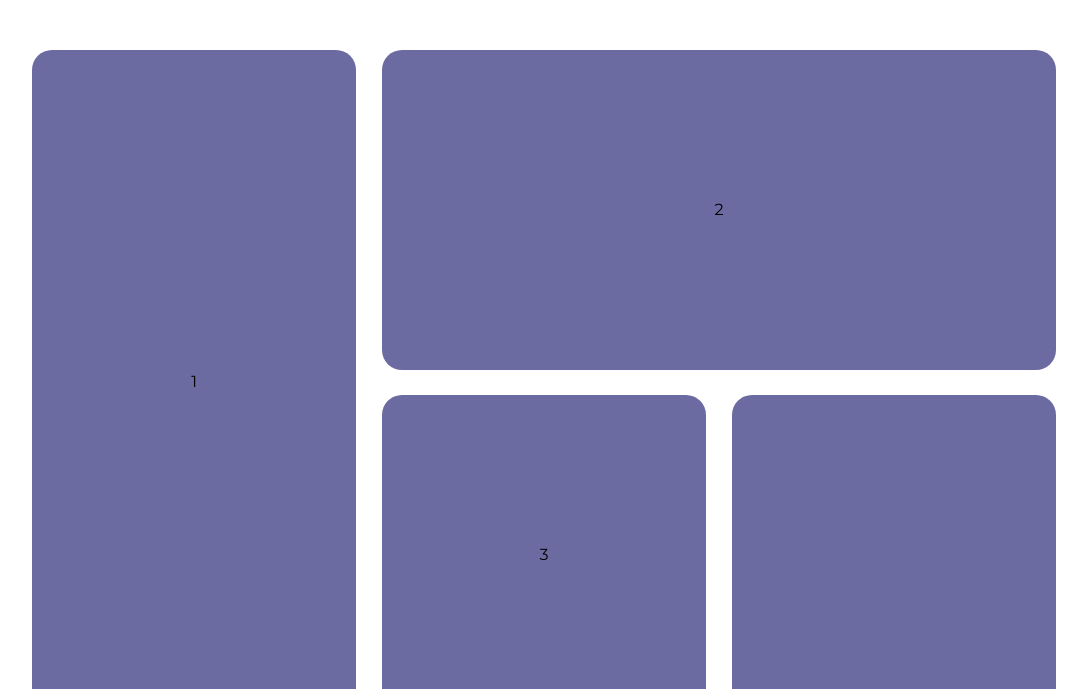
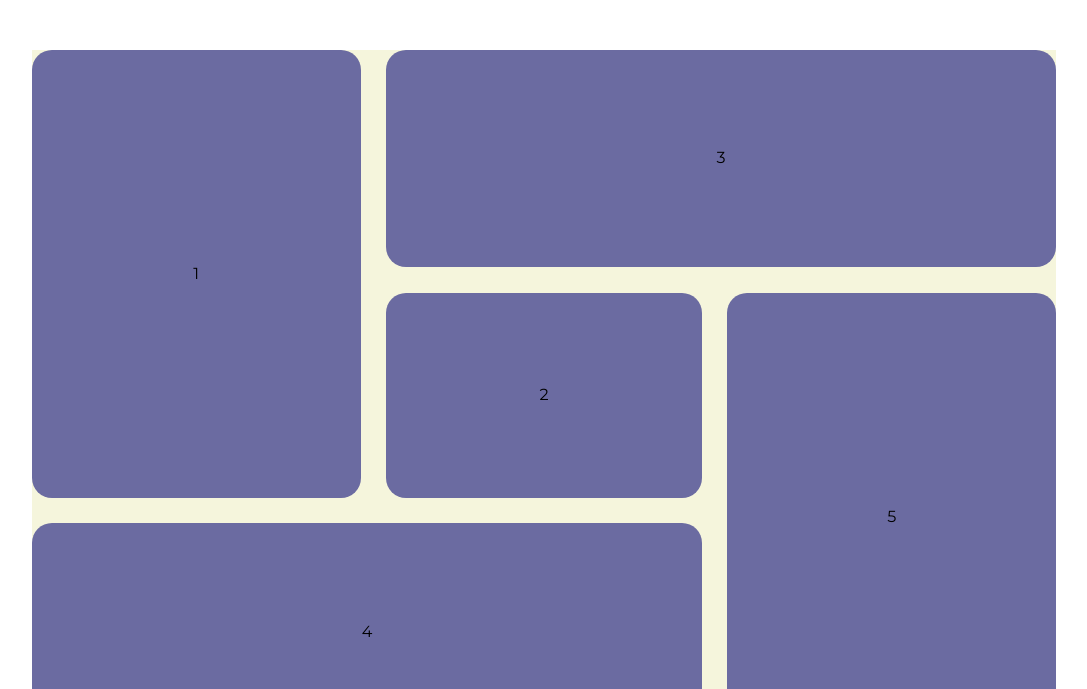
Before and after one commit to zlatan-dp/tmod-china-exhibition, a plain HTML site: page index.html in a window 1280 px wide. Shown: the part 111-800 px from the top of the page, without its empty margins (96-1183 px from the left). Drawn offline with nearby package versions, Linux system fonts and the light colour scheme.

Commit message:
added bento box animation

```diff
--- a/css/styles.css
+++ b/css/styles.css
@@ -45,6 +45,7 @@ html {
   }
 
   /* main-benefits */
+
   .main-benefits {
     padding-top: min(4.6vw, 90px);
     padding-bottom: min(9.3vw, 180px);
@@ -57,60 +58,110 @@ html {
       margin-bottom: min(4.1vw, 80px);
     }
 
-    .bento-grid {
-      display: grid;
-      grid-template-columns: repeat(3, 1fr);
-      grid-template-rows: repeat(3, 320px);
-      gap: min(2vw, 40px);
+    .bento-box {
+      position: relative;
       width: 100%;
+      height: min(54vw, 1040px);
+      background-color: beige;
+
+      &.default {
+        --x1: 33.33%;
+        --y1: 33.33%;
+        --x2: 66.67%;
+        --y2: 66.67%;
+      }
+
+      &.hover-1 {
+        --x1: 50%;
+        --y1: 50%;
+        --x2: 75%;
+        --y2: 75%;
+      }
+
+      &.hover-2 {
+        --x1: 25%;
+        --y1: 25%;
+        --x2: 75%;
+        --y2: 75%;
+      }
+
+      &.hover-3 {
+        --x1: 25%;
+        --y1: 50%;
+        --x2: 62.5%;
+        --y2: 75%;
+      }
+
+      &.hover-4 {
+        --x1: 37.5%;
+        --y1: 25%;
+        --x2: 75%;
+        --y2: 50%;
+      }
+
+      &.hover-5 {
+        --x1: 25%;
+        --y1: 25%;
+        --x2: 50%;
+        --y2: 62.5%;
+      }
 
       .bento-item {
+        position: absolute;
         display: flex;
         justify-content: center;
         align-items: center;
-        background-color: rgb(107, 107, 161);
-        border-radius: 20px;
-        transition: all 0.5s ease;
+        transition: all 0.4s cubic-bezier(0.68, -0.55, 0.27, 1.55);
+
+        .bento-content {
+          display: flex;
+          justify-content: center;
+          align-items: center;
+          background-color: rgb(107, 107, 161);
+          border-radius: 20px;
+          width: 100%;
+          height: 100%;
+        }
       }
 
-      .item-1 {
-        grid-area: 1 / 1 / 3 / 2;
+      .bento-item-1 {
+        left: 0%;
+        top: 0%;
+        width: var(--x1);
+        height: var(--y2);
+        padding: 0 1vw 1vw 0;
       }
 
-      .item-2 {
-        grid-area: 1 / 2 / 2 / 4;
+      .bento-item-2 {
+        left: var(--x1);
+        top: var(--y1);
+        width: calc(var(--x2) - var(--x1));
+        height: calc(var(--y2) - var(--y1));
+        padding: 1vw;
       }
 
-      .item-3 {
-        grid-area: 2 / 2 / 3 / 3;
+      .bento-item-3 {
+        left: var(--x1);
+        top: 0%;
+        width: calc(100% - var(--x1));
+        height: var(--y1);
+        padding: 0 0 1vw 1vw;
       }
 
-      .item-4 {
-        grid-area: 3 / 1 / 4 / 3;
+      .bento-item-4 {
+        left: 0%;
+        top: var(--y2);
+        width: var(--x2);
+        height: calc(100% - var(--y2));
+        padding: 1vw 1vw 0 0;
       }
 
-      .item-5 {
-        grid-area: 2 / 3 / 4 / 4;
-      }
-
-      .item-1:hover {
-        transform: scale(1.2);
-      }
-
-      .item-1:hover ~ .item-2 {
-        transform: scale(0.8);
-      }
-
-      .item-1:hover ~ .item-3 {
-        transform: scale(0.8);
-      }
-
-      .item-1:hover ~ .item-4 {
-        transform: scale(0.8);
-      }
-
-      .item-1:hover ~ .item-5 {
-        transform: scale(0.8);
+      .bento-item-5 {
+        left: var(--x2);
+        top: var(--y1);
+        width: calc(100% - var(--x2));
+        height: calc(100% - var(--y1));
+        padding: 1vw 0 0 1vw;
       }
     }
   }
--- a/index.html
+++ b/index.html
@@ -25,16 +25,17 @@
         <section class="main-benefits">
           <div class="container">
             <h2 class="main-benefits-title">Main Benefits of TMOD Integrations</h2>
-            <div class="bento-grid">
-              <div class="bento-item item-1">1</div>
-              <div class="bento-item item-2">2</div>
-              <div class="bento-item item-3">3</div>
-              <div class="bento-item item-4">4</div>
-              <div class="bento-item item-5">5</div>
+            <div class="bento-box default">
+              <div class="bento-item bento-item-1"><div class="bento-content">1</div></div>
+              <div class="bento-item bento-item-2"><div class="bento-content">2</div></div>
+              <div class="bento-item bento-item-3"><div class="bento-content">3</div></div>
+              <div class="bento-item bento-item-4"><div class="bento-content">4</div></div>
+              <div class="bento-item bento-item-5"><div class="bento-content">5</div></div>
             </div>
           </div>
         </section>
       </main>
     </div>
+    <script src="./js/bento.js"></script>
   </body>
 </html>
--- /dev/null
+++ b/js/bento.js
@@ -0,0 +1,12 @@
+const bentoBox = document.querySelector('.bento-box');
+const elements = document.querySelectorAll('.bento-item');
+
+function setBentoBoxClass(classname) {
+  bentoBox.className = 'bento-box ' + classname;
+}
+
+elements.forEach((element, index) => {
+  const className = 'hover-' + (index + 1);
+  element.addEventListener('mouseenter', () => setBentoBoxClass(className));
+  element.addEventListener('mouseleave', () => setBentoBoxClass('default'));
+});
```
